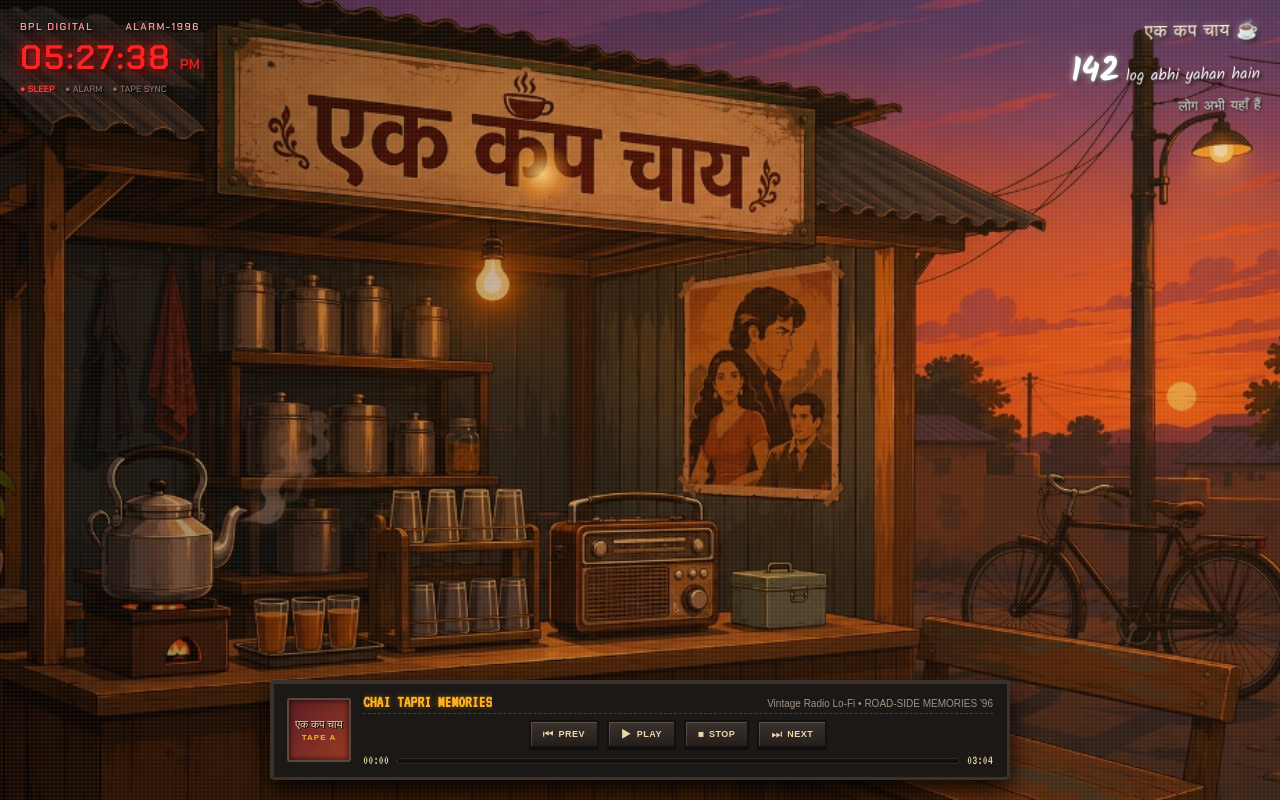
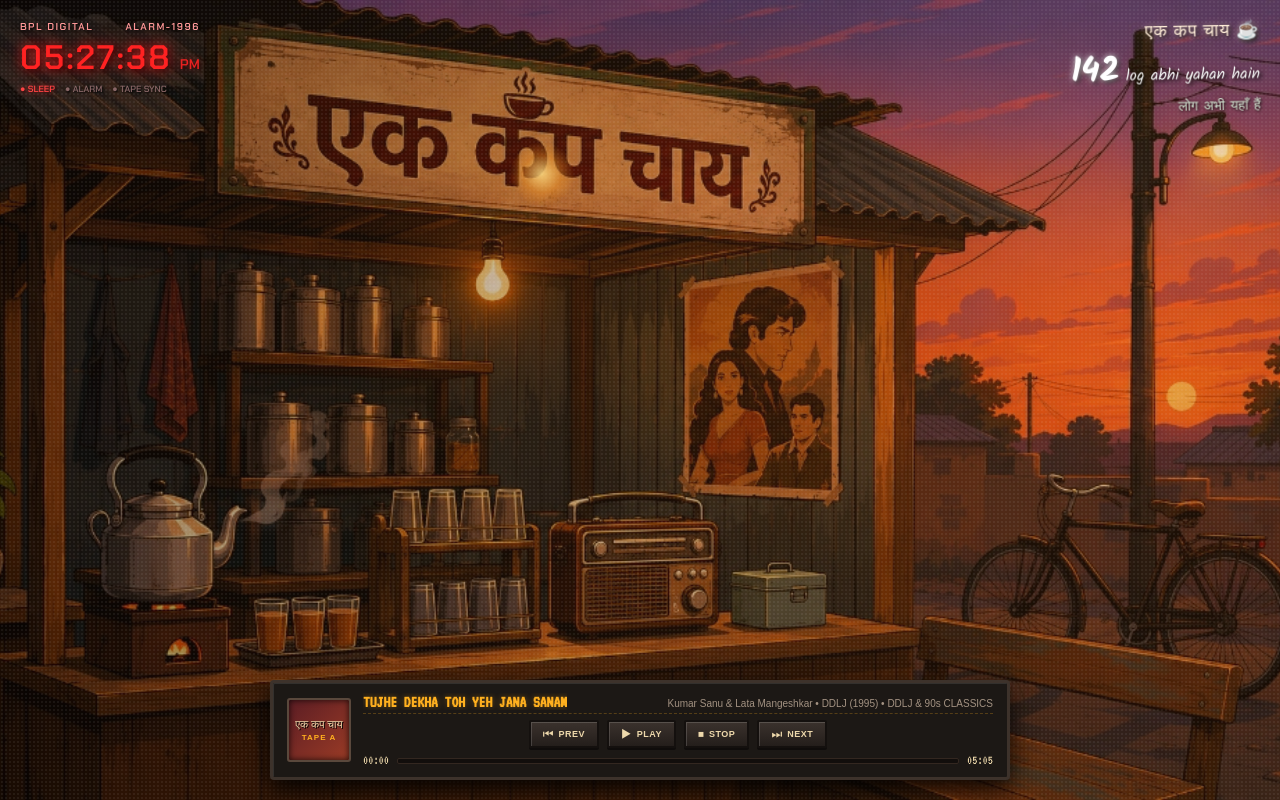
Before and after one commit to Md-Arif-hasnat99/EkCupChai, a React (Vite) app: page / in a window 1280 px wide. Built offline with nearby package versions, Linux system fonts and the light colour scheme; a web font is replaced by a local one.

Commit message:
Configure Tujhe Dekha Toh DDLJ local audio track in RetroPlayerBar

```diff
--- a/src/components/RetroPlayerBar.jsx
+++ b/src/components/RetroPlayerBar.jsx
@@ -4,16 +4,16 @@ import { audioEngine } from '../utils/audioSynth';
 // Track & Album configuration supporting local audio files & Spotify cover images
 const ALBUMS = [
   {
-    name: "ROAD-SIDE MEMORIES '96",
+    name: "DDLJ & 90s CLASSICS",
     tag: "TAPE A",
     coverStyle: "linear-gradient(135deg, #5c1d24, #9a3b26)",
     tracks: [
       {
-        title: "CHAI TAPRI MEMORIES",
-        artist: "Vintage Radio Lo-Fi",
-        duration: 184,
-        audioUrl: "/audio/track1.mp3", // Place your local MP3 file in public/audio/track1.mp3
-        coverUrl: null                  // Optional Spotify album cover URL
+        title: "TUJHE DEKHA TOH YEH JANA SANAM",
+        artist: "Kumar Sanu & Lata Mangeshkar • DDLJ (1995)",
+        duration: 305,
+        audioUrl: "/audio/Tujhe Dekha Toh Song Dilwale Dulhania Le Jayenge Shah Rukh Khan, Kajol Lata, Kumar Sanu DDLJ.mp3",
+        coverUrl: null
       },
       {
         title: "SHAM KI CHAI & BPL STEREO",
```
Also changed, not shown: 1 other file (tests, documents, lock files or other folders).
